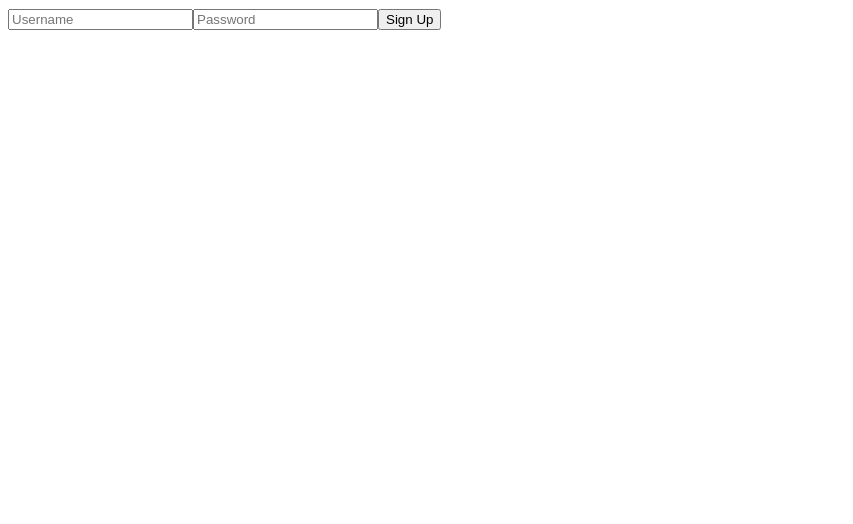
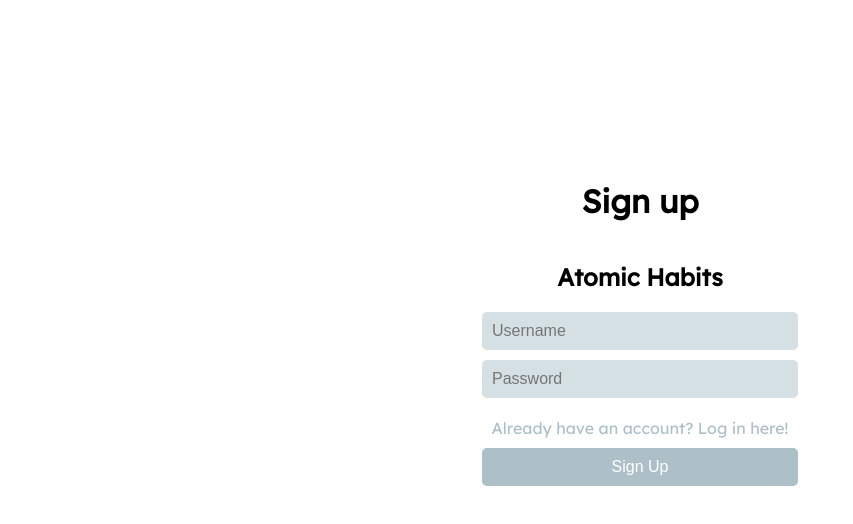
Before and after one commit to melon64/Atomic-App, a React (Create React App) app in the folder frontend/: page /signup in a window 1280 px wide. Shown: the top 524 px of the page, without its empty margins (0-853 px from the left). Built offline with nearby package versions, Linux system fonts and the light colour scheme; the HTML template or start-up script is replaced by a standard one.

Commit message:
added auth pages, dashboard start

```diff
--- a/frontend/src/pages/Auth/Login.tsx
+++ b/frontend/src/pages/Auth/Login.tsx
@@ -1,6 +1,8 @@
 import React, { useEffect, useState } from 'react';
 import { useNavigate } from 'react-router-dom';
 import apiService from '../../services/apiService';
+
+import './auth.css';
 
 function Login() {
     const [username, setUsername] = useState('');
@@ -9,7 +11,7 @@
 
     useEffect(() => {
         const token = localStorage.getItem('authToken');
-        if (token) {
+        if (token && token !== 'undefined') {
           navigate('/user');
         }
       }, [navigate]);
@@ -18,14 +20,21 @@
         e.preventDefault();
         try {
             const response = await apiService.logIn({ username, password });
-            console.log(response.data);
+            console.log(response);
+            const token = localStorage.getItem('authToken');
+            if (token && token !== 'undefined') {
+              navigate('/user');
+            }
         } catch (error) {
             console.error('Error during login:', error);
         }
     };
 
     return (
-        <form onSubmit={handleSubmit}>
+        <div className="container">
+            <h1>Sign in</h1>
+            <h2>Atomic Habits</h2>
+            <form className="formbox" onSubmit={handleSubmit}>
                 <input
                     type="text"
                     value={username}
@@ -38,8 +47,10 @@
                     onChange={(e) => setPassword(e.target.value)}
                     placeholder="Password"
                 />
+                <a id="redir" href="/signup">Don't have an account? Sign up here!</a>
                 <button type="submit">Login</button>
             </form>
+        </div>
     );
 }
 
--- a/frontend/src/pages/Auth/Signup.tsx
+++ b/frontend/src/pages/Auth/Signup.tsx
@@ -1,22 +1,30 @@
 import React, { useState } from 'react';
 import apiService from '../../services/apiService';
+import { useNavigate } from 'react-router-dom';
+
 
 function SignUp() {
     const [username, setUsername] = useState('');
     const [password, setPassword] = useState('');
+    const navigate = useNavigate();
 
     const handleSubmit = async (e: React.FormEvent<HTMLFormElement>) => {
         e.preventDefault();
         try {
             const response = await apiService.signUp({ username, password });
             console.log(response.data);
-        } catch (error) {
+            navigate('/');
+        }
+        catch (error) {
             console.error('Error during sign up:', error);
         }
     };
 
     return (
-        <form onSubmit={handleSubmit}>
+        <div className="container">
+            <h1>Sign up</h1>
+            <h2>Atomic Habits</h2>
+            <form className="formbox" onSubmit={handleSubmit}>
                 <input
                     type="text"
                     value={username}
@@ -29,8 +37,10 @@
                     onChange={(e) => setPassword(e.target.value)}
                     placeholder="Password"
                 />
+                <a id="redir" href="/">Already have an account? Log in here!</a>
                 <button type="submit">Sign Up</button>
             </form>
+        </div>
     );
 }
 
--- /dev/null
+++ b/frontend/src/pages/Auth/auth.css
@@ -0,0 +1,48 @@
+input {
+    background-color: #D5E0E5;
+    border: none;
+    border-radius: 5px;
+    padding: 10px;
+    margin-bottom: 10px;
+    width: 50%;
+    box-sizing: border-box;
+    font-size: 16px;
+}
+
+.container {
+    display: flex;
+    flex-direction: column;
+    align-items: center;
+    justify-content: center;
+    height: 80vh;
+}
+
+.formbox{
+    display: flex;
+    flex-direction: column;
+    align-items: center;
+    justify-content: center;
+    width: 50%;
+    border-radius: 5px;
+}
+
+button {
+    background-color: #ADC0C8;
+    border: none;
+    border-radius: 5px;
+    padding: 10px;
+    margin-bottom: 10px;
+    width: 50%;
+    box-sizing: border-box;
+    font-size: 16px;
+    color: white;
+    cursor: pointer;
+}
+
+#redir {
+    color: #ADC0C8;
+    text-decoration: none;
+    font-size: 16px;
+    margin-top: 10px;
+    padding-bottom: 10px;
+}
--- a/frontend/src/pages/Calendar.tsx
+++ b/frontend/src/pages/Calendar.tsx
@@ -1,9 +1,12 @@
 import React from 'react';
+import './Calendar.css';
+
 
 function Calendar() {
     return (
         <div className="Calendar">
             <h1>Calendar</h1>
+
         </div>
     );
 }
--- /dev/null
+++ b/frontend/src/pages/Dashboard.css
@@ -0,0 +1,23 @@
+.panel {
+    display: flex;
+    flex-direction: row;
+}
+
+.calendar-half
+{
+    width: 30%;
+    height: 100%;
+    display: flex;
+    flex-direction: column;
+    align-items: center;
+    justify-content: center;
+}
+
+.task-list-half{
+    width: 70%;
+    height: 100%;
+    display: flex;
+    flex-direction: column;
+    align-items: center;
+    justify-content: center;
+}
--- a/frontend/src/pages/Dashboard.tsx
+++ b/frontend/src/pages/Dashboard.tsx
@@ -1,9 +1,20 @@
 import React from 'react';
+import './Dashboard.css';
 
 function Dashboard() {
     return (
         <div className="Dashboard">
             <h1>Dashboard</h1>
+            <div className="panel">
+                <div className="calendar-half">
+                    <p>Progress</p>
+                    {/* Calendar component */}
+                </div>
+                <div className="task-list-half">
+                    <p>Tasks</p>
+                    {/* New Task List component */}
+                </div>
+            </div>
         </div>
     );
 }
--- a/frontend/src/services/apiService.tsx
+++ b/frontend/src/services/apiService.tsx
@@ -19,8 +19,8 @@
     logIn: async (userData: UserData) => {
         try {
             const response = await axios.post(`${API_BASE_URL}/user/login`, userData);
-            localStorage.setItem('authToken', response.data.token);
-            axios.defaults.headers.common['Authorization'] = `Bearer ${response.data.token}`;
+            localStorage.setItem('authToken', response.data['access_token']);
+            axios.defaults.headers.common['Authorization'] = `Bearer ${response.data['access_token']}`;
             return response.data;
         } catch (error) {
             throw error;
```
Also changed, not shown: frontend/src/components/TaskList.tsx (added, +11 -0 lines), frontend/src/App.css (line endings or trailing spaces), frontend/src/pages/Calendar.css (added). Lines whose indentation alone changed are shown as unchanged.
